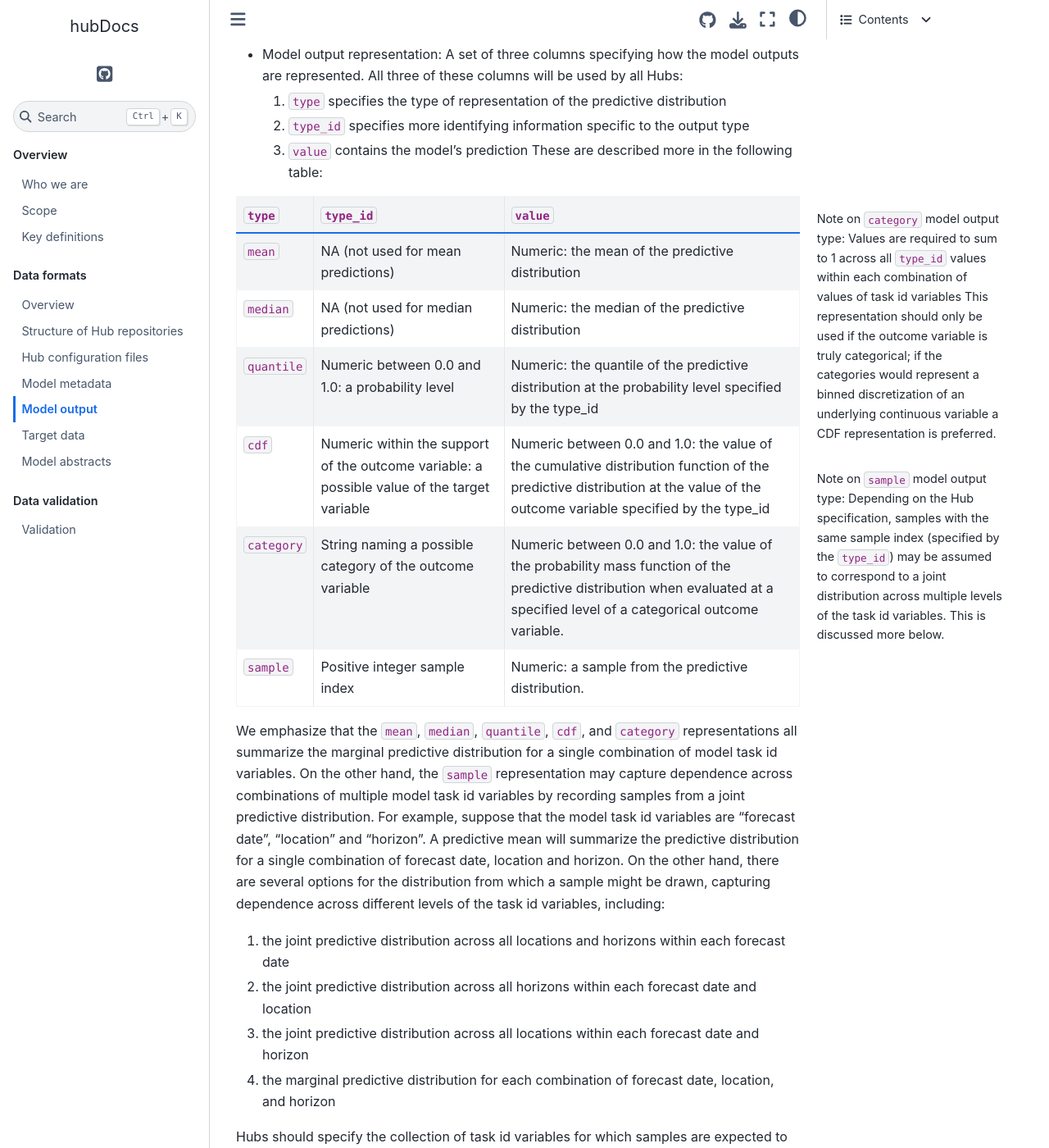
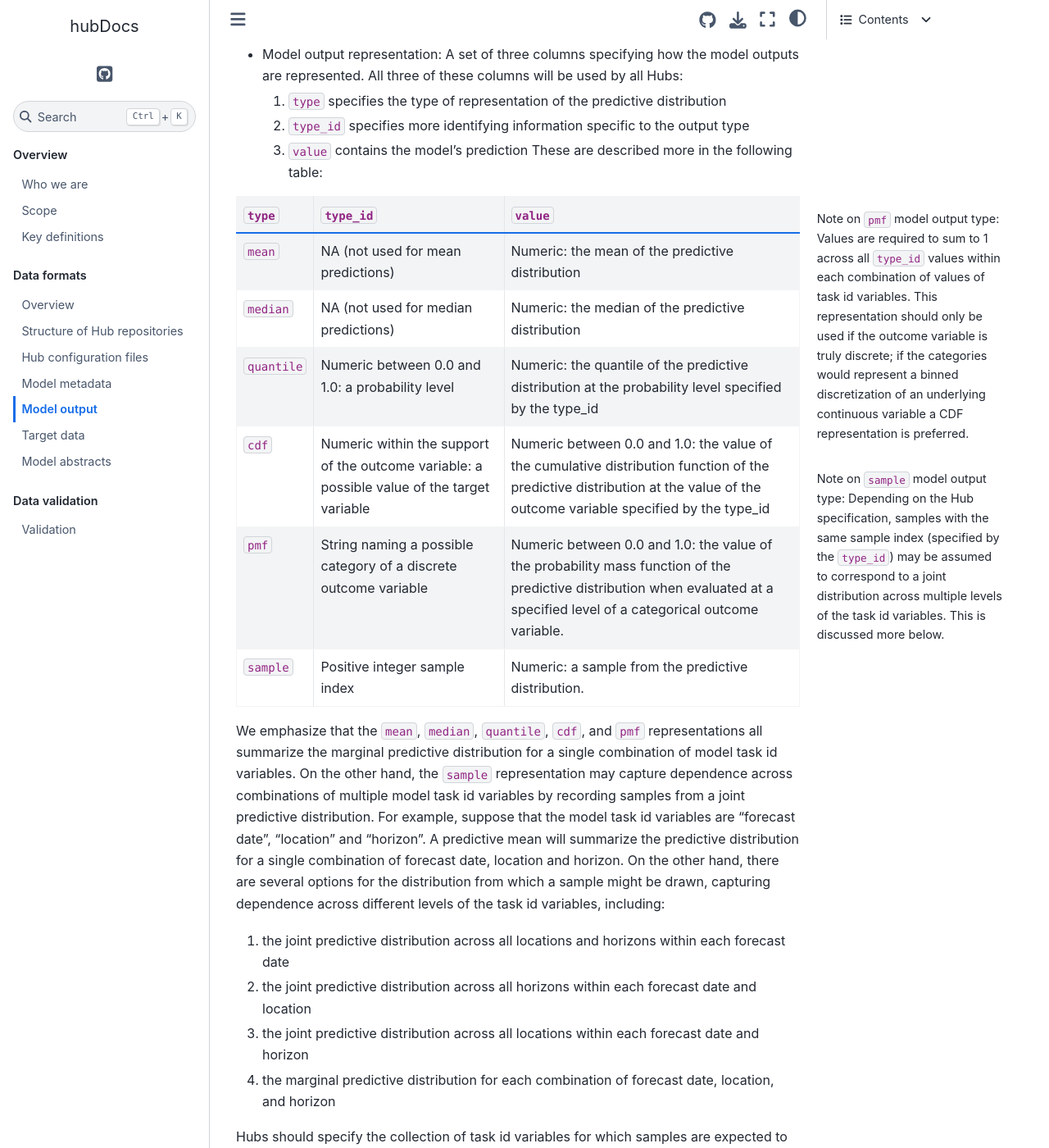
Before and after one commit to hubverse-org/hubDocs, a Sphinx documentation site: the page built from docs/source/format/model-output.md, in a window 1280 px wide and 1400 px high, scrolled down 721 px. Shown: the whole window at 82% size. Built offline with Sphinx 7.4.7 and the Sphinx Book theme 1.1.4, drawn with Linux system fonts in a browser that asks for light colours.

Commit message:
change category references to pmf

````diff
--- a/docs/source/format/model-output.md
+++ b/docs/source/format/model-output.md
@@ -25,7 +25,7 @@ Model outputs are contributed by teams, and are represented in a “tidy” rect
 These are described more in the following table:
 
 ```{margin}
-Note on `category` model output type: Values are required to sum to 1 across all `type_id` values within each combination of values of task id variables This representation should only be used if the outcome variable is truly categorical; if the categories would represent a binned discretization of an underlying continuous variable  a CDF representation is preferred.
+Note on `pmf` model output type: Values are required to sum to 1 across all `type_id` values within each combination of values of task id variables. This representation should only be used if the outcome variable is truly discrete; if the categories would represent a binned discretization of an underlying continuous variable  a CDF representation is preferred.
 ```
 
 ```{margin}
@@ -38,11 +38,11 @@ Note on `sample` model output type: Depending on the Hub specification, samples
 | `median` | NA (not used for median predictions) | Numeric: the median of the predictive distribution |
 | `quantile` | Numeric between 0.0 and 1.0: a probability level | Numeric: the quantile of the predictive distribution at the probability level specified by the type_id |
 | `cdf` | Numeric within the support of the outcome variable: a possible value of the target variable | Numeric between 0.0 and 1.0: the value of the cumulative distribution function of the predictive distribution at the value of the outcome variable specified by the type_id |
-| `category` | String naming a possible category of the outcome variable | Numeric between 0.0 and 1.0: the value of the probability mass function of the predictive distribution when evaluated at a specified level of a categorical outcome variable. |
+| `pmf` | String naming a possible category of a discrete outcome variable | Numeric between 0.0 and 1.0: the value of the probability mass function of the predictive distribution when evaluated at a specified level of a categorical outcome variable. |
 | `sample` | Positive integer sample index | Numeric: a sample from the predictive distribution.
 
 
-We emphasize that the `mean`, `median`, `quantile`, `cdf`, and `category` representations all summarize the marginal predictive distribution for a single combination of model task id variables. On the other hand, the `sample` representation may capture dependence across combinations of multiple model task id variables by recording samples from a joint predictive distribution. For example, suppose that the model task id variables are “forecast date”, “location” and “horizon”. A predictive mean will summarize the predictive distribution for a single combination of forecast date, location and horizon. On the other hand, there are several options for the distribution from which a sample might be drawn, capturing dependence across different levels of the task id variables, including:
+We emphasize that the `mean`, `median`, `quantile`, `cdf`, and `pmf` representations all summarize the marginal predictive distribution for a single combination of model task id variables. On the other hand, the `sample` representation may capture dependence across combinations of multiple model task id variables by recording samples from a joint predictive distribution. For example, suppose that the model task id variables are “forecast date”, “location” and “horizon”. A predictive mean will summarize the predictive distribution for a single combination of forecast date, location and horizon. On the other hand, there are several options for the distribution from which a sample might be drawn, capturing dependence across different levels of the task id variables, including:
 1. the joint predictive distribution across all locations and horizons within each forecast date
 2. the joint predictive distribution across all horizons within each forecast date and location
 3. the joint predictive distribution across all locations within each forecast date and horizon
````
